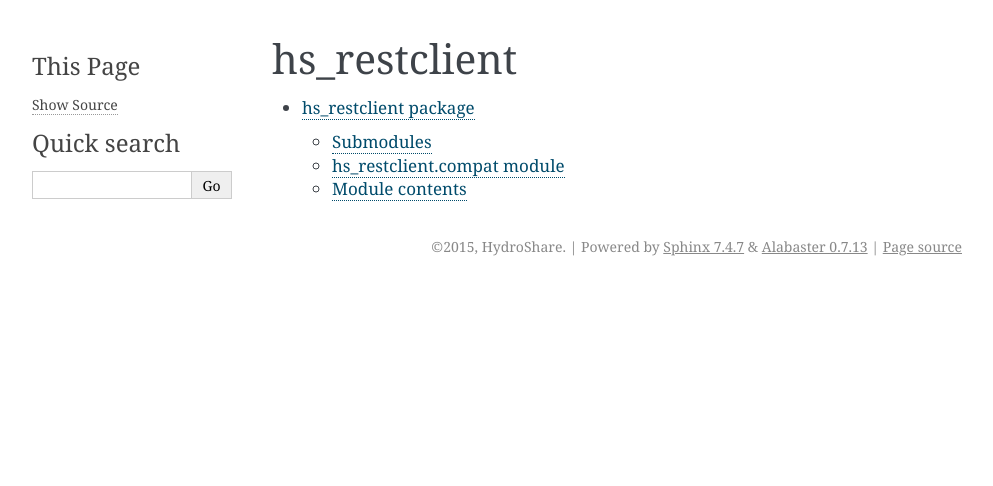
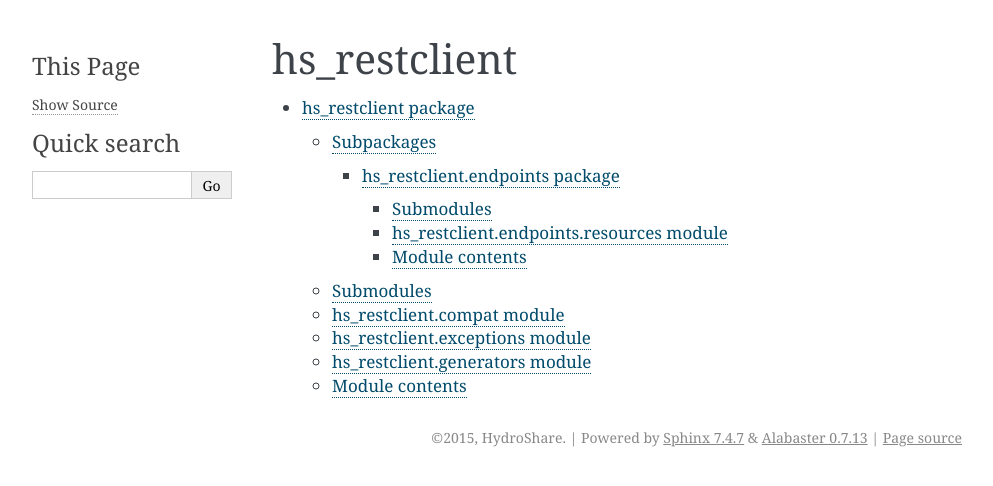
Before and after one commit to hydroshare/hs_restclient, a Sphinx documentation site: the page built from docs/modules.rst, in a window 1280 px wide. Shown: the top 486 px of the page, without its empty margins (148-1141 px from the left). Built offline with Sphinx 7.4.7, drawn with Linux system fonts in a browser that asks for light colours.

```diff
--- /dev/null
+++ b/docs/hs_restclient.endpoints.rst
@@ -0,0 +1,22 @@
+hs\_restclient\.endpoints package
+=================================
+
+Submodules
+----------
+
+hs\_restclient\.endpoints\.resources module
+-------------------------------------------
+
+.. automodule:: hs_restclient.endpoints.resources
+    :members:
+    :undoc-members:
+    :show-inheritance:
+
+
+Module contents
+---------------
+
+.. automodule:: hs_restclient.endpoints
+    :members:
+    :undoc-members:
+    :show-inheritance:
--- a/docs/hs_restclient.rst
+++ b/docs/hs_restclient.rst
@@ -1,13 +1,36 @@
-hs_restclient package
-=====================
+hs\_restclient package
+======================
+
+Subpackages
+-----------
+
+.. toctree::
+
+    hs_restclient.endpoints
 
 Submodules
 ----------
 
-hs_restclient.compat module
----------------------------
+hs\_restclient\.compat module
+-----------------------------
 
 .. automodule:: hs_restclient.compat
+    :members:
+    :undoc-members:
+    :show-inheritance:
+
+hs\_restclient\.exceptions module
+---------------------------------
+
+.. automodule:: hs_restclient.exceptions
+    :members:
+    :undoc-members:
+    :show-inheritance:
+
+hs\_restclient\.generators module
+---------------------------------
+
+.. automodule:: hs_restclient.generators
     :members:
     :undoc-members:
     :show-inheritance:
--- a/hs_restclient/__init__.py
+++ b/hs_restclient/__init__.py
@@ -5,7 +5,7 @@ Client library for HydroShare REST API
 """
 
 __title__ = 'hs_restclient'
-__version__ = '1.2.7.dev1'
+__version__ = '1.2.7'
 
 
 import os
--- a/setup.py
+++ b/setup.py
@@ -15,7 +15,7 @@ setup(
     # Versions should comply with PEP440.  For a discussion on single-sourcing
     # the version across setup.py and the project code, see
     # https://packaging.python.org/en/latest/single_source_version.html
-    version='1.2.7.dev1',
+    version='1.2.7',
 
     description='HydroShare REST API client library',
     long_description=long_description,
```
